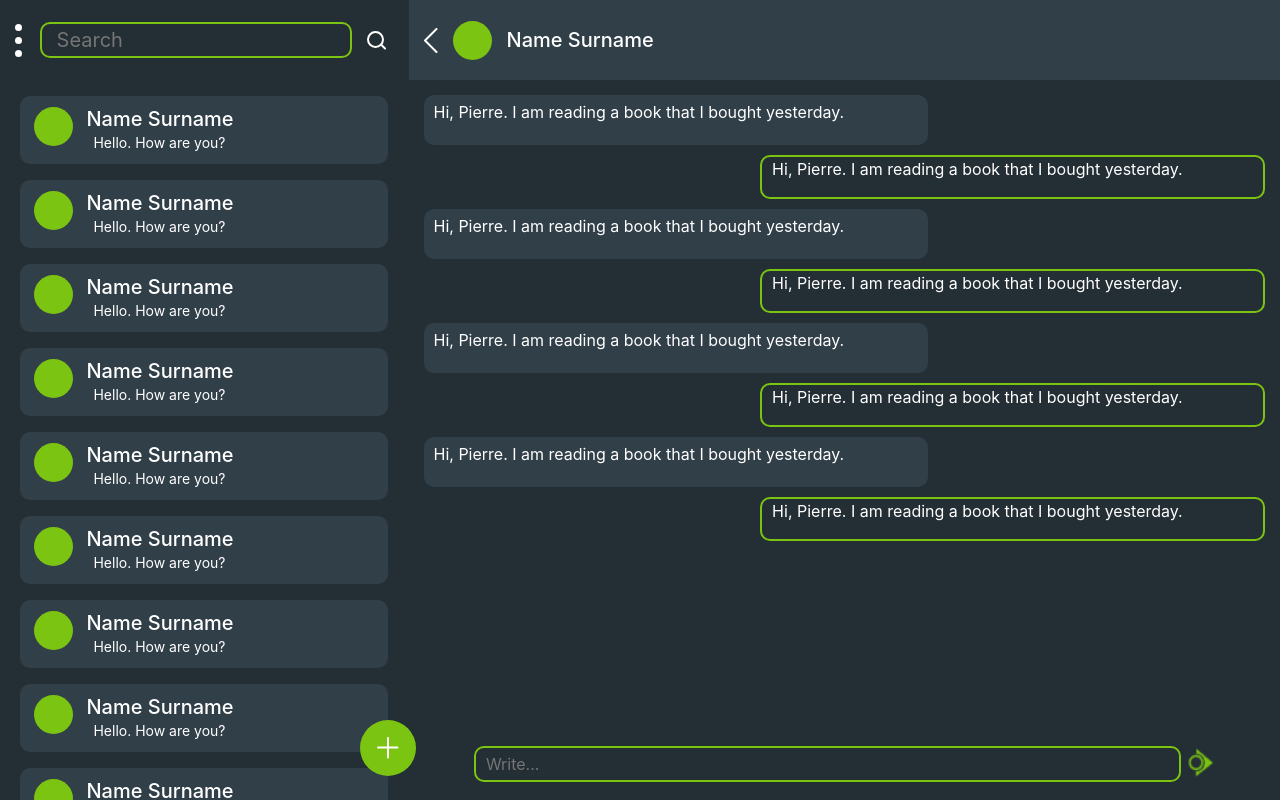
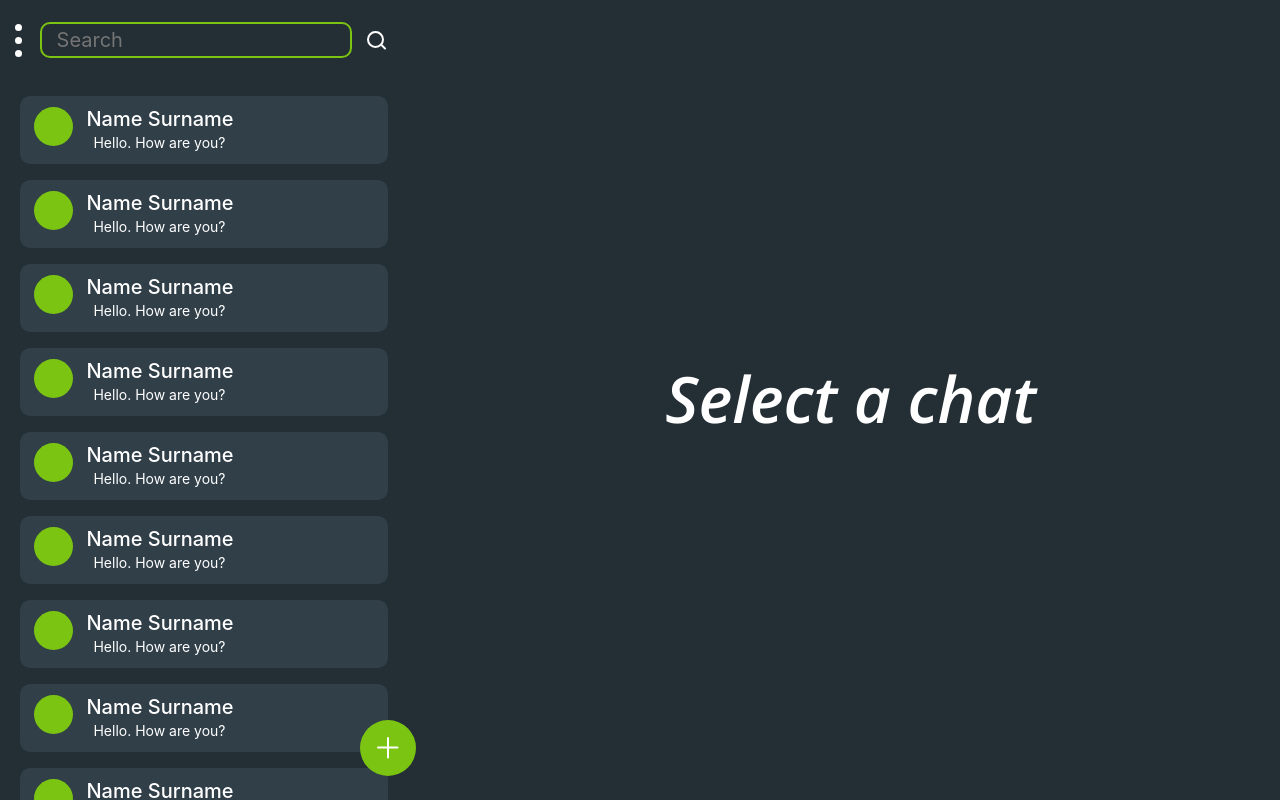
Before and after one commit to FariaSta/Macassenger, a Nuxt app: page /chats in a window 1280 px wide. Built offline with nearby package versions, Linux system fonts and the light colour scheme.

Commit message:
Modifying Desktop

```diff
--- a/pages/chats.vue
+++ b/pages/chats.vue
@@ -10,7 +10,7 @@
                 <img src="../public/svg/+.svg" alt="">
             </div>
             <div class="ch">
-                <div class="chats">
+                <div class="chats" @click="chat">
                     <chat-windows />
                 </div>
                 <div class="chats">
@@ -91,6 +91,9 @@
                 <input-messages />
             </div>
         </div>
+        <div class="selectchat" v-show="selectchat">
+            <h1>Select a chat</h1>
+        </div>
         <div class="contact" v-show="contactview">
             <div class="header">
                 <img src="../public/svg/back.svg" alt="" style="cursor: pointer;">
@@ -121,20 +124,33 @@
         data() {
             return {
                 windowsview: true,
-                chatview: true,
+                chatview: false,
                 contactview: false,
+                selectchat: true,
+
             }
         },
         methods: {
             back() {
                 this.windowsview = true
                 this.chatview = false
+            },
+            chat(){
+                this.chatview = true
+                this.contactview = false
+                this.selectchat = false
+            },
+            add(){
+                this.contactview = false
+                this.selectchat = false
+
             }
         }
     }
 </script>
 
 <style scoped>
+    @import url(../public/style.css);
     .search
     {
         width: 90%;
@@ -250,6 +266,18 @@
         align-items: center;
         height: 90vh;
     }
+    .selectchat
+    {
+        width: 100%;
+        background: #242E35;
+        display: flex;
+        justify-content: center;
+        align-items: center;
+    }
+    .selectchat h1
+    {
+        font-size: 64px;
+    }
 
     @media only screen and (min-width: 500px){
         .containerr
@@ -264,14 +292,21 @@
         {
             width: 100%;
         }
-
-    }
-    @media only screen and (max-width: 500px){
-        .chatP
+        .title img
         {
             display: none;
         }
 
+
+    }
+    @media only screen and (max-width: 500px){
+        .selectchat
+        {
+            display: none;
+
+        }
+
+
     }
 
 </style>
```
